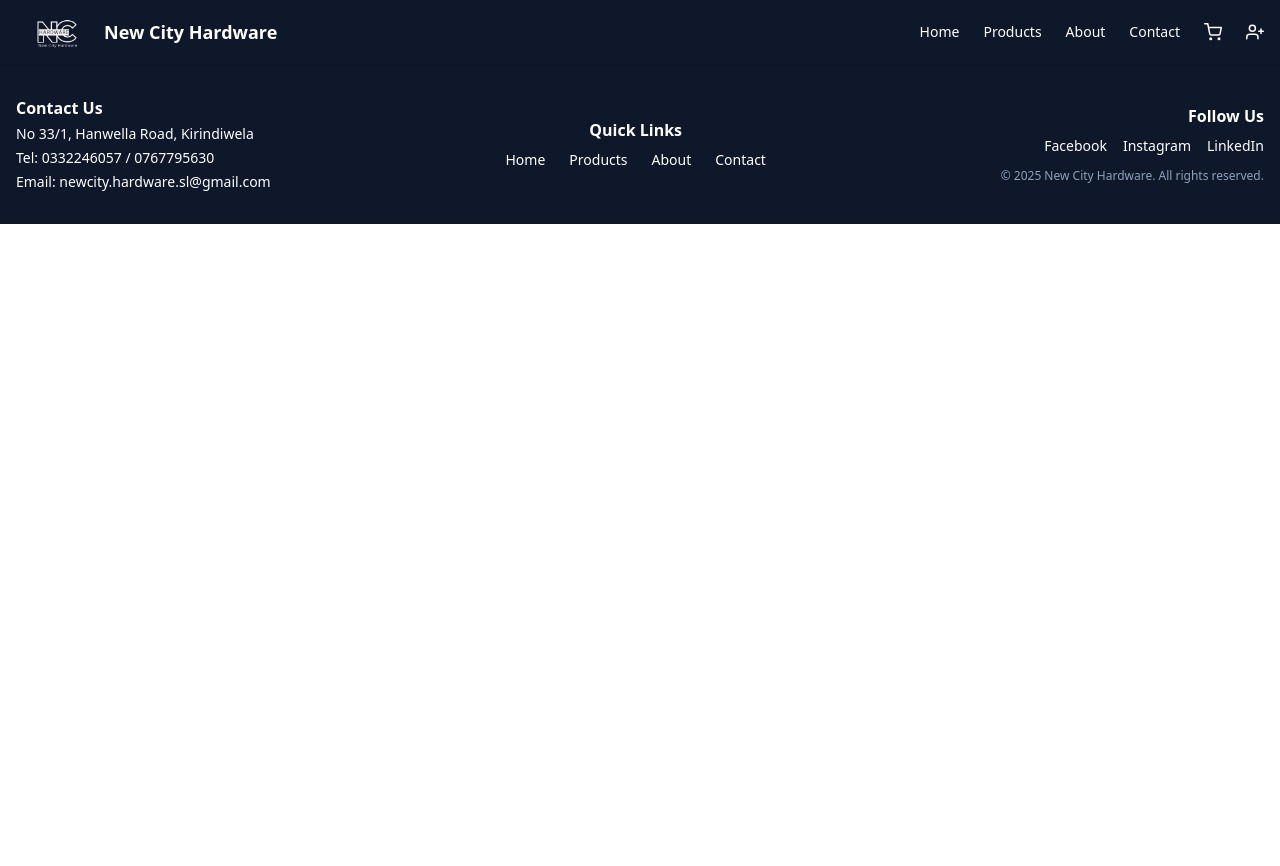
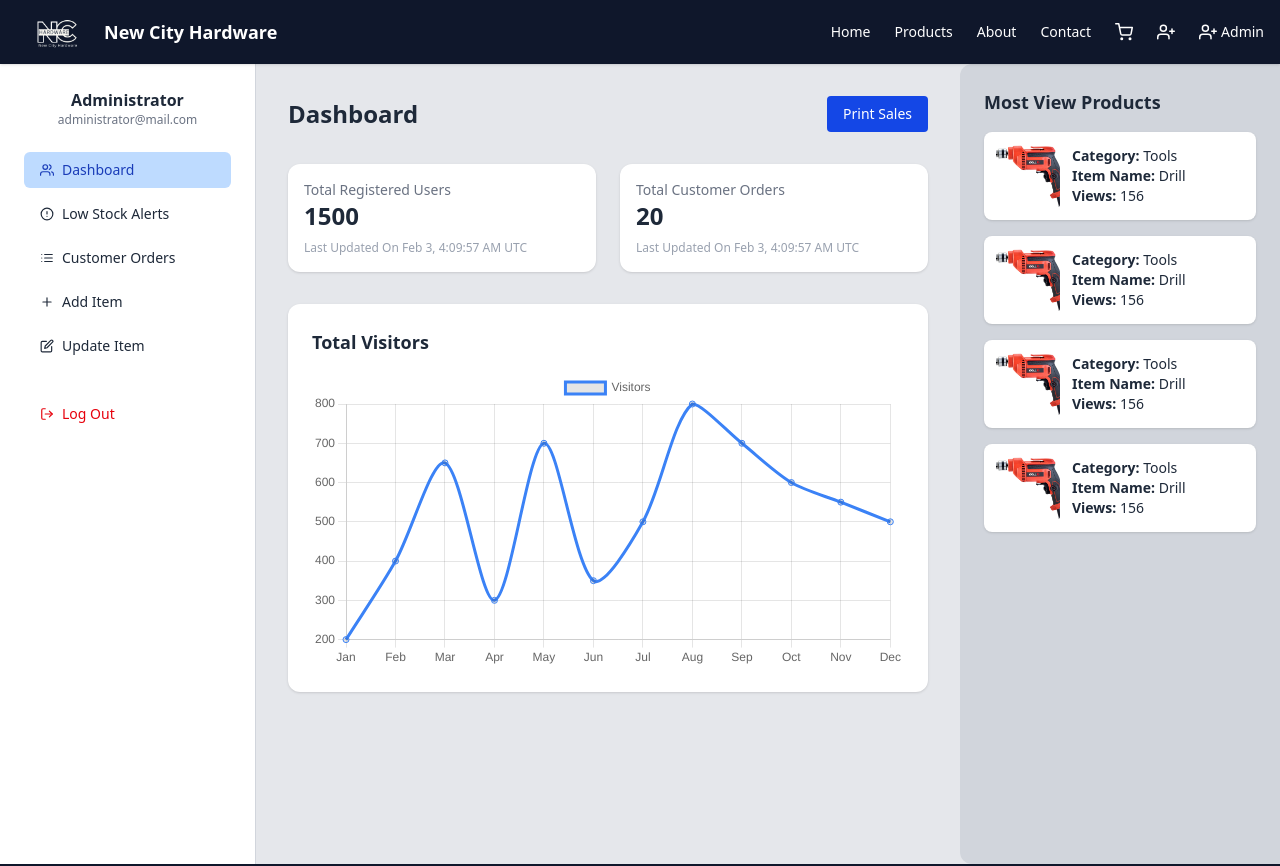
Before and after one commit to RDinujaya4/Agile-Solutions-New-City-HW, a React (Vite) app in the folder new-city-hardware/: page /admindash in a window 1280 px wide. Shown: the top 866 px of the page. Before the commit the page ends 800 px from the top, so only its background shows below. Built offline with nearby package versions, Linux system fonts and the light colour scheme.

Commit message:
AdminDashboard

```diff
--- a/new-city-hardware/package.json
+++ b/new-city-hardware/package.json
@@ -11,7 +11,9 @@
   },
   "dependencies": {
     "@tailwindcss/vite": "^4.1.11",
+    "chart.js": "^4.5.0",
     "react": "^19.1.0",
+    "react-chartjs-2": "^5.3.0",
     "react-dom": "^19.1.0",
     "react-icons": "^5.5.0",
     "react-router-dom": "^7.6.3",
--- a/new-city-hardware/src/App.jsx
+++ b/new-city-hardware/src/App.jsx
@@ -7,6 +7,7 @@ import Products from './pages/Product';
 import Contact from './pages/Contact';
 import Cart from './pages/Cart';
 import Login from './pages/Login';
+import AdminDashboard from './pages/AdminDashboard';
 
 
 function App() {
@@ -20,6 +21,7 @@ function App() {
         <Route path="/contact" element={<Contact />} />
         <Route path="/cart" element={<Cart />} />
         <Route path="/login" element={<Login />} />
+        <Route path="/admindash" element={<AdminDashboard />} />
       </Routes>
       <Footer />
     </Router>
--- a/new-city-hardware/src/components/Header.jsx
+++ b/new-city-hardware/src/components/Header.jsx
@@ -32,9 +32,12 @@ function Header() {
             <FiShoppingCart size={18} />
           </Link>
           <Link to="/login" className="hover:text-blue-400 flex items-center gap-1">
-
             <FiUserPlus size={18} />
           </Link>
+          <Link to="/admindash" className="hover:text-blue-400 flex items-center gap-1">
+  <FiUserPlus size={18} /> Admin
+</Link>
+
         </nav>
 
         {/* Mobile Toggle Button */}
@@ -57,9 +60,10 @@ function Header() {
             <FiShoppingCart size={18} /> Cart
           </Link>
           <Link to="/login" onClick={() => setIsMobileMenuOpen(false)} className="hover:text-blue-400 flex items-center gap-2">
-
             <FiUserPlus size={18} /> Login
           </Link>
+         <Link to="/admindash" onClick={() => setIsMobileMenuOpen(false)} className="hover:text-blue-400">Admin</Link>
+
         </div>
       )}
     </header>
--- /dev/null
+++ b/new-city-hardware/src/pages/AdminDashboard.jsx
@@ -0,0 +1,100 @@
+import { FiUsers, FiBox, FiLogOut, FiAlertCircle, FiList, FiPlus, FiEdit } from 'react-icons/fi';
+import { Line } from 'react-chartjs-2';
+import 'chart.js/auto';
+import drillImg from '../assets/Drill.png';
+import logo from '../assets/Logo.png';
+
+const visitorsData = {
+  labels: ['Jan', 'Feb', 'Mar', 'Apr', 'May', 'Jun', 'Jul', 'Aug', 'Sep', 'Oct', 'Nov', 'Dec'],
+  datasets: [
+    {
+      label: 'Visitors',
+      data: [200, 400, 650, 300, 700, 350, 500, 800, 700, 600, 550, 500],
+      fill: false,
+      borderColor: '#3B82F6',
+      tension: 0.3,
+    },
+  ],
+};
+
+const AdminDashboard = () => {
+  return (
+    <div className="flex min-h-screen bg-gray-200 text-gray-800">
+
+      {/* Sidebar */}
+      <aside className="w-64 bg-white border-r border-gray-300 p-6 space-y-6">
+        <div className="text-center">
+
+          <p className="font-bold">Administrator</p>
+          <p className="text-xs text-gray-500">administrator@mail.com</p>
+        </div>
+
+        <nav className="space-y-2 text-sm font-medium">
+          <button className="w-full flex items-center gap-2 px-4 py-2 bg-blue-200 text-blue-800 rounded-md">
+            <FiUsers /> Dashboard
+          </button>
+          <button className="w-full flex items-center gap-2 px-4 py-2 hover:bg-gray-100 rounded-md">
+            <FiAlertCircle /> Low Stock Alerts
+          </button>
+          <button className="w-full flex items-center gap-2 px-4 py-2 hover:bg-gray-100 rounded-md">
+            <FiList /> Customer Orders
+          </button>
+          <button className="w-full flex items-center gap-2 px-4 py-2 hover:bg-gray-100 rounded-md">
+            <FiPlus /> Add Item
+          </button>
+          <button className="w-full flex items-center gap-2 px-4 py-2 hover:bg-gray-100 rounded-md">
+            <FiEdit /> Update Item
+          </button>
+          <button className="w-full flex items-center gap-2 px-4 py-2 text-red-600 hover:bg-red-100 rounded-md mt-8">
+            <FiLogOut /> Log Out
+          </button>
+        </nav>
+      </aside>
+
+      {/* Main Content */}
+      <main className="flex-1 p-8 space-y-8">
+        <header className="flex justify-between items-center">
+          <h1 className="text-2xl font-semibold">Dashboard</h1>
+          <button className="bg-blue-700 text-white px-4 py-2 rounded hover:bg-blue-600 text-sm">Print Sales</button>
+        </header>
+
+        {/* Summary Cards */}
+        <div className="grid grid-cols-1 sm:grid-cols-2 gap-6">
+          <div className="bg-white rounded-xl shadow p-4">
+            <p className="text-sm text-gray-500">Total Registered Users</p>
+            <p className="text-2xl font-bold">1500</p>
+            <p className="text-xs text-gray-400 mt-2">Last Updated On Feb 3, 4:09:57 AM UTC</p>
+          </div>
+          <div className="bg-white rounded-xl shadow p-4">
+            <p className="text-sm text-gray-500">Total Customer Orders</p>
+            <p className="text-2xl font-bold">20</p>
+            <p className="text-xs text-gray-400 mt-2">Last Updated On Feb 3, 4:09:57 AM UTC</p>
+          </div>
+        </div>
+
+        {/* Visitors Graph */}
+        <div className="bg-white p-6 rounded-xl shadow">
+          <h2 className="text-lg font-semibold mb-4">Total Visitors</h2>
+          <Line data={visitorsData} />
+        </div>
+      </main>
+
+      {/* Most Viewed Products */}
+      <aside className="w-80 bg-gray-300 p-6 space-y-4 rounded-l-xl">
+        <h3 className="text-lg font-semibold">Most View Products</h3>
+        {[...Array(4)].map((_, i) => (
+          <div key={i} className="bg-white rounded-lg p-3 flex gap-3 items-center shadow">
+            <img src={drillImg} alt="Drill" className="w-16 h-16 object-cover rounded" />
+            <div className="text-sm">
+              <p><strong>Category:</strong> Tools</p>
+              <p><strong>Item Name:</strong> Drill</p>
+              <p><strong>Views:</strong> 156</p>
+            </div>
+          </div>
+        ))}
+      </aside>
+    </div>
+  );
+};
+
+export default AdminDashboard;
```
Also changed, not shown: 1 other file (tests, documents, lock files or other folders).
